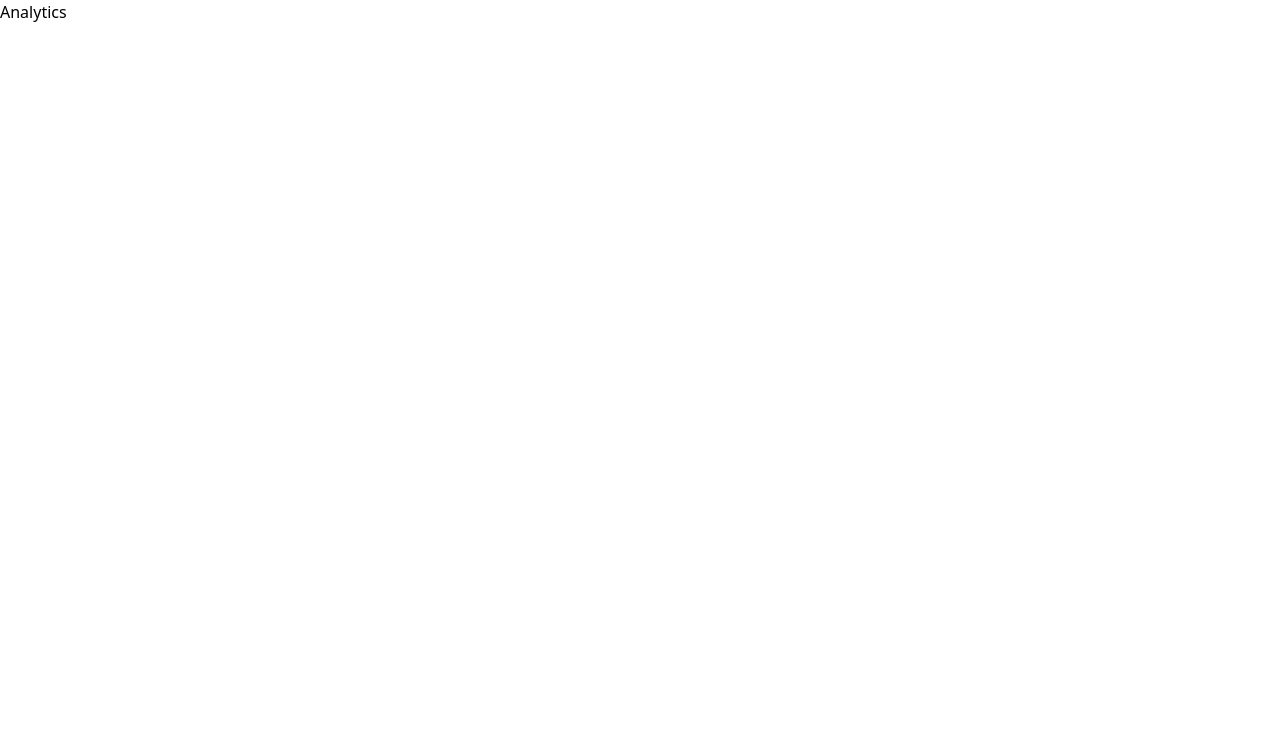
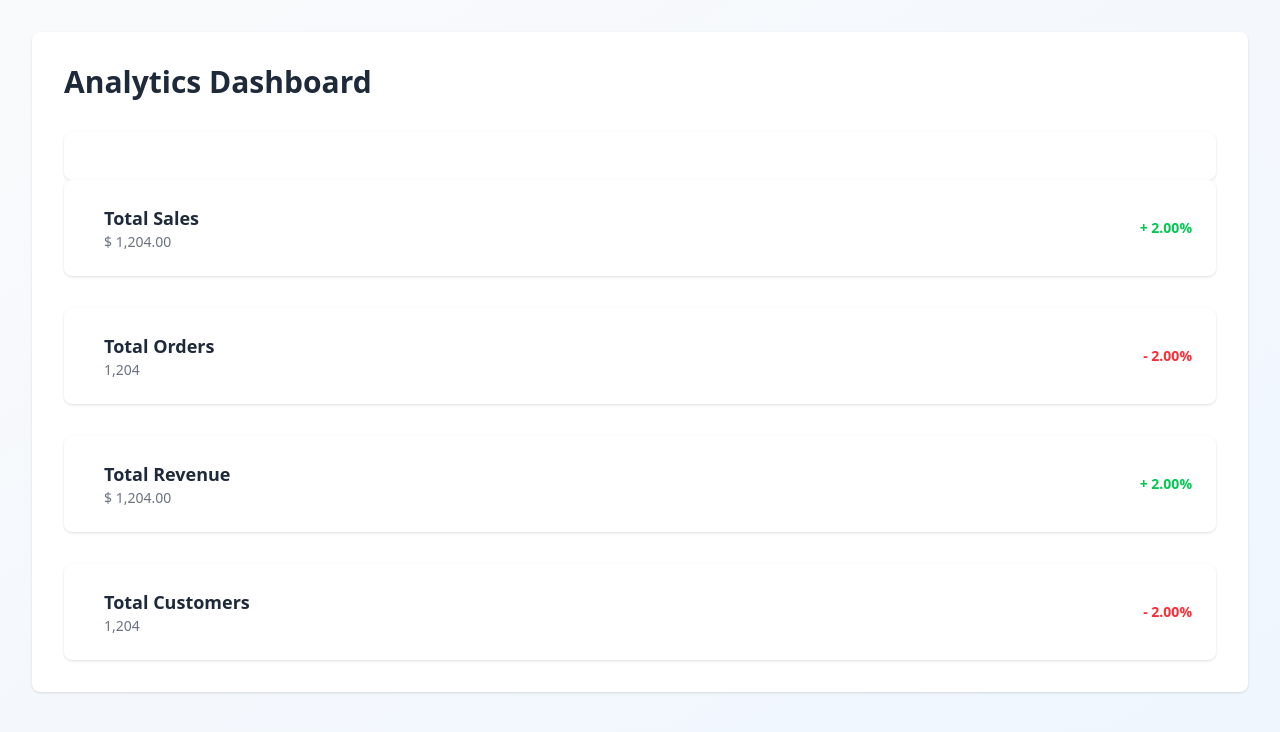
Before and after one commit to mnraza-dev/NextJS_Mastery, a Next.js app in the folder demos/: page /dashboard/analytics in a window 1280 px wide. Shown: the top 732 px of the page. Built offline with nearby package versions, Linux system fonts and the light colour scheme.

Commit message:
Add metrics display to Analytics Dashboard with conditional styling

```diff
--- a/demos/src/app/dashboard/analytics/page.tsx
+++ b/demos/src/app/dashboard/analytics/page.tsx
@@ -1,9 +1,89 @@
-import React from 'react'
+import React from "react";
 
 const Analytics = () => {
+  const metrics = [
+    {
+      id: 1,
+      name: "Total Sales",
+      value: " $ 1,204.00",
+      change: "+ 2.00%",
+      isPositive: true,
+      icon: "fas fa-dollar-sign",
+    },
+    {
+      id: 2,
+      name: "Total Orders",
+      value: " 1,204",
+      change: "- 2.00%",
+      isPositive: false,
+      icon: "fas fa-shopping-cart",
+    },
+    {
+      id: 3,
+      name: "Total Revenue",
+      value: " $ 1,204.00",
+      change: "+ 2.00%",
+      isPositive: true,
+      icon: "fas fa-dollar-sign",
+    },
+    {
+      id: 4,
+      name: "Total Customers",
+      value: " 1,204",
+      change: "- 2.00%",
+      isPositive: false,
+      icon: "fas fa-users",
+    },
+  ];
+
   return (
-    <div>Analytics</div>
-  )
-}
+    <div className="min-h-screen bg-gradient-to-br from-gray-50 to-blue-50  p-8">
+      <div className="max-w-7xl bg-white rounded-lg  shadow-sm p-8  mx-auto">
+        <h1 className="text-3xl mb-8  font-bold text-gray-800">
+          Analytics Dashboard
+        </h1>
 
-export default Analytics
+        {/* Overview Metrics section  */}
+        <div className="grid grid-cols-1 sm:grid-cols-2 lg:grid-cols-4 gap-6">
+
+        </div>
+        <div className="flex items-center justify-between p-6 bg-white rounded-lg shadow-sm">
+
+
+
+        </div>
+
+        {/* metrics list section  */}
+        <section className="space-y-8 ">
+          {metrics.map((metric) => (
+            <div
+              key={metric.id}
+              className="flex items-center justify-between p-6 bg-white rounded-lg shadow-sm"
+            >
+              <div className="flex items-center space-x-4">
+                <i className={`${metric.icon} text-2xl text-blue-500`}></i>
+                <div>
+                  <h3 className="text-lg font-semibold text-gray-800">
+                    {metric.name}
+                  </h3>
+                  <p className="text-sm text-gray-500">{metric.value}</p>
+                </div>
+              </div>
+              <div className="flex items-center space-x-2">
+                <p
+                  className={`text-sm font-semibold ${
+                    metric.isPositive ? "text-green-500" : "text-red-500"
+                  }`}
+                >
+                  {metric.change}
+                </p>
+              </div>
+            </div>
+          ))}
+        </section>
+      </div>
+    </div>
+  );
+};
+
+export default Analytics;
```
